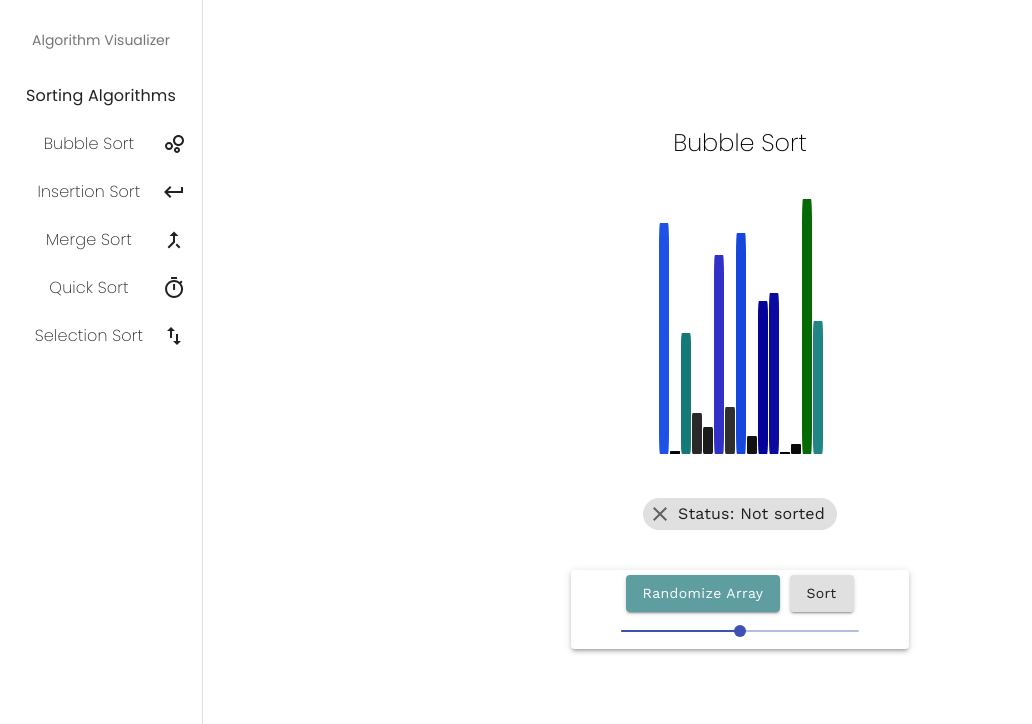
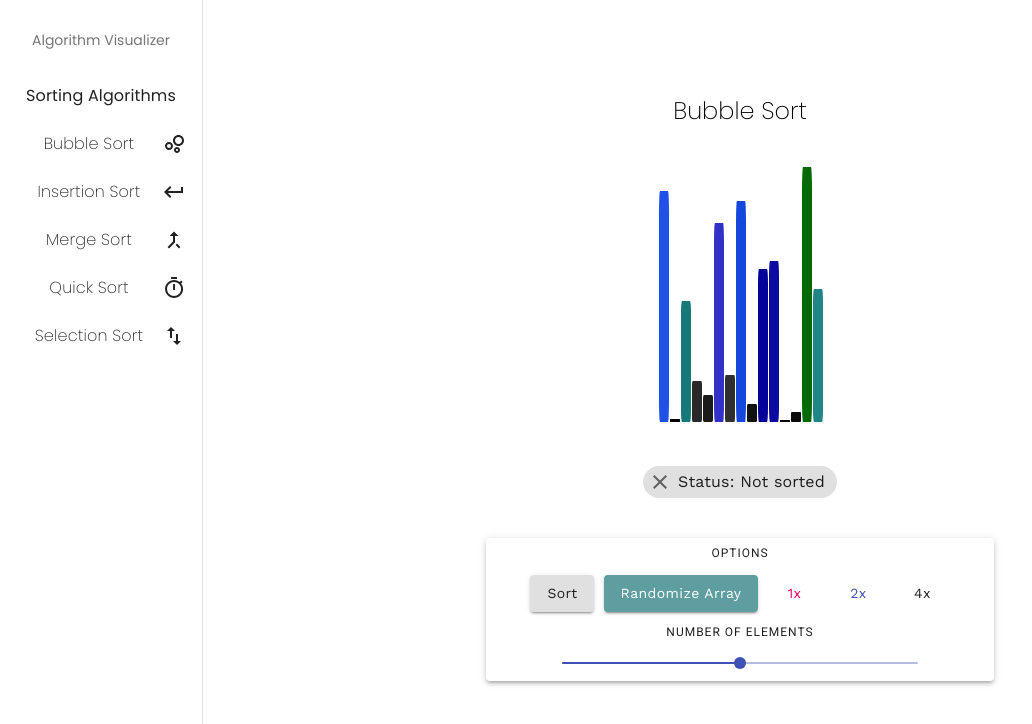
Before and after one commit to sahuashi/algorithm-visualizer, a React (Create React App) app: page / in a window 1280 px wide. Shown: the top 724 px of the page, without its empty margins (0-1032 px from the left). Built offline with nearby package versions, Linux system fonts and the light colour scheme; the HTML template or start-up script is replaced by a standard one.

Commit message:
Add speed options

```diff
--- a/src/App.js
+++ b/src/App.js
@@ -23,6 +23,7 @@ function App() {
   const [array, setArray] = useState(randomizeArray(selectedSize));
   const [isSorting, setIsSorting] = useState(false);
   const [isSorted, setIsSorted] = useState(false);
+  const [selectedSpeed, setSelectedSpeed] = useState(1);
   var iterations = [];
   var counter = 0;
 
@@ -89,7 +90,8 @@ function App() {
     <Container maxWidth="lg" className="container">
       <Sidebar algorithms={algorithms} setSelectedAlgorithm={setSelectedAlgorithm}/>
       <Visualizer array={array} randomize={randomize} selectedAlgorithm={selectedAlgorithm}
-      sort={sort} isSorting={isSorting} isSorted={isSorted} setSelectedSize={setSelectedSize} selectedSize={selectedSize}/>
+      sort={sort} isSorting={isSorting} isSorted={isSorted} setSelectedSize={setSelectedSize}
+      selectedSize={selectedSize} setSelectedSpeed={setSelectedSpeed}/>
     </Container>
     </ThemeProvider>
   );
--- a/src/components/Visualizer/SettingsBar.js
+++ b/src/components/Visualizer/SettingsBar.js
@@ -1,11 +1,16 @@
 import React, { Component } from "react";
-import { Paper, Box, Button, Slider } from "@material-ui/core";
+import { Paper, Box, Button, Slider, Typography } from "@material-ui/core";
 
 export default class SettingsBar extends Component {
 
-  handleChange = (event, value) => {
+  handleSizeChange = (event, value) => {
     this.props.setSelectedSize(value);
     this.props.randomize();
+  }
+
+  handleSpeedChange = (e) => {
+    let val = parseInt(e.currentTarget.value);
+    this.props.setSelectedSpeed(val);
   }
 
   render() {
@@ -13,12 +18,17 @@ export default class SettingsBar extends Component {
     <Button className="button" variant="contained" disabled>Sorting...</Button>
     : <Button className="button" variant="contained" onClick={this.props.sort}>Sort</Button>
     return (
-      <Box p={5} mx="auto" width={1/3}>
+      <Box p={5} mx="auto" width={1/2}>
         <Paper elevation={3}>
-        <Button className="button blue" variant="contained" color="primary" onClick={this.props.randomize}>
+        <Typography variant="overline" display="block">Options</Typography>
+        {sortButton}
+        <Button className="button blue" variant="contained" color="primary" onClick={this.props.randomize} disabled={this.props.isSorting}>
           Randomize Array
         </Button>
-        {sortButton}
+        <Button value="1" color="secondary" onClick={this.handleSpeedChange} disabled={this.props.isSorting}>1x</Button>
+        <Button value="2" color="primary" onClick={this.handleSpeedChange} disabled={this.props.isSorting}>2x</Button>
+        <Button value="4" onClick={this.handleSpeedChange} disabled={this.props.isSorting}>4x</Button>
+        <Typography variant="overline" display="block">Number of Elements</Typography>
         <Slider
         key={this.props.selectedSize}
         style={{width: '70%'}}
@@ -26,7 +36,7 @@ export default class SettingsBar extends Component {
         valueLabelDisplay="auto"
         min={5}
         max={25}
-        onChangeCommitted={this.handleChange}
+        onChangeCommitted={this.handleSizeChange}
         disabled={this.props.isSorting}
       />
         </Paper>
--- a/src/components/Visualizer/Visualizer.js
+++ b/src/components/Visualizer/Visualizer.js
@@ -12,7 +12,7 @@ export default class Visualizer extends Component {
         <Canvas array={this.props.array}/>
         <StatusBar isSorted={this.props.isSorted}/>
         <SettingsBar randomize={this.props.randomize} sort={this.props.sort} isSorting={this.props.isSorting}
-        selectedSize={this.props.selectedSize} setSelectedSize={this.props.setSelectedSize}/>
+        selectedSize={this.props.selectedSize} setSelectedSize={this.props.setSelectedSize} setSelectedSpeed={this.props.setSelectedSpeed}/>
       </Grid>
     );
   }
```
